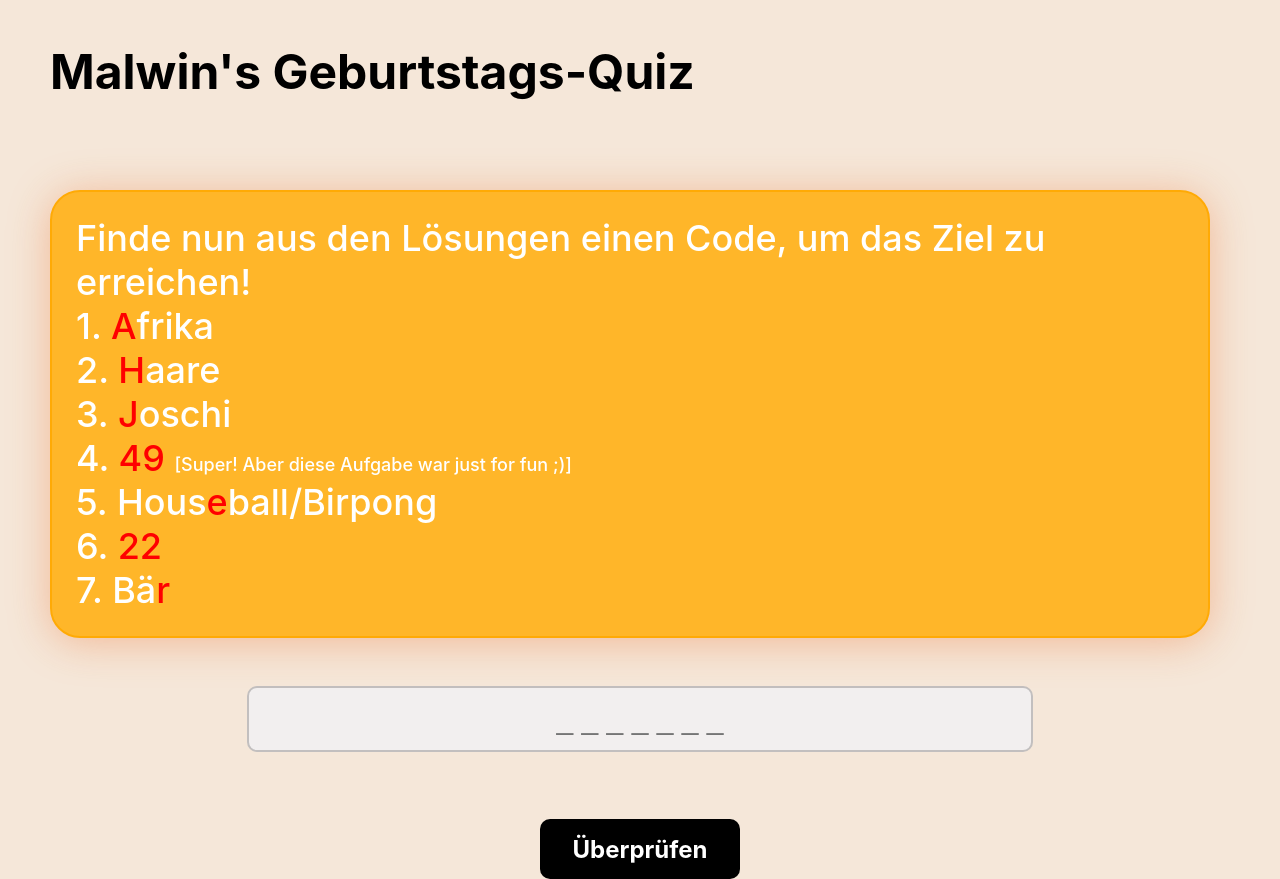
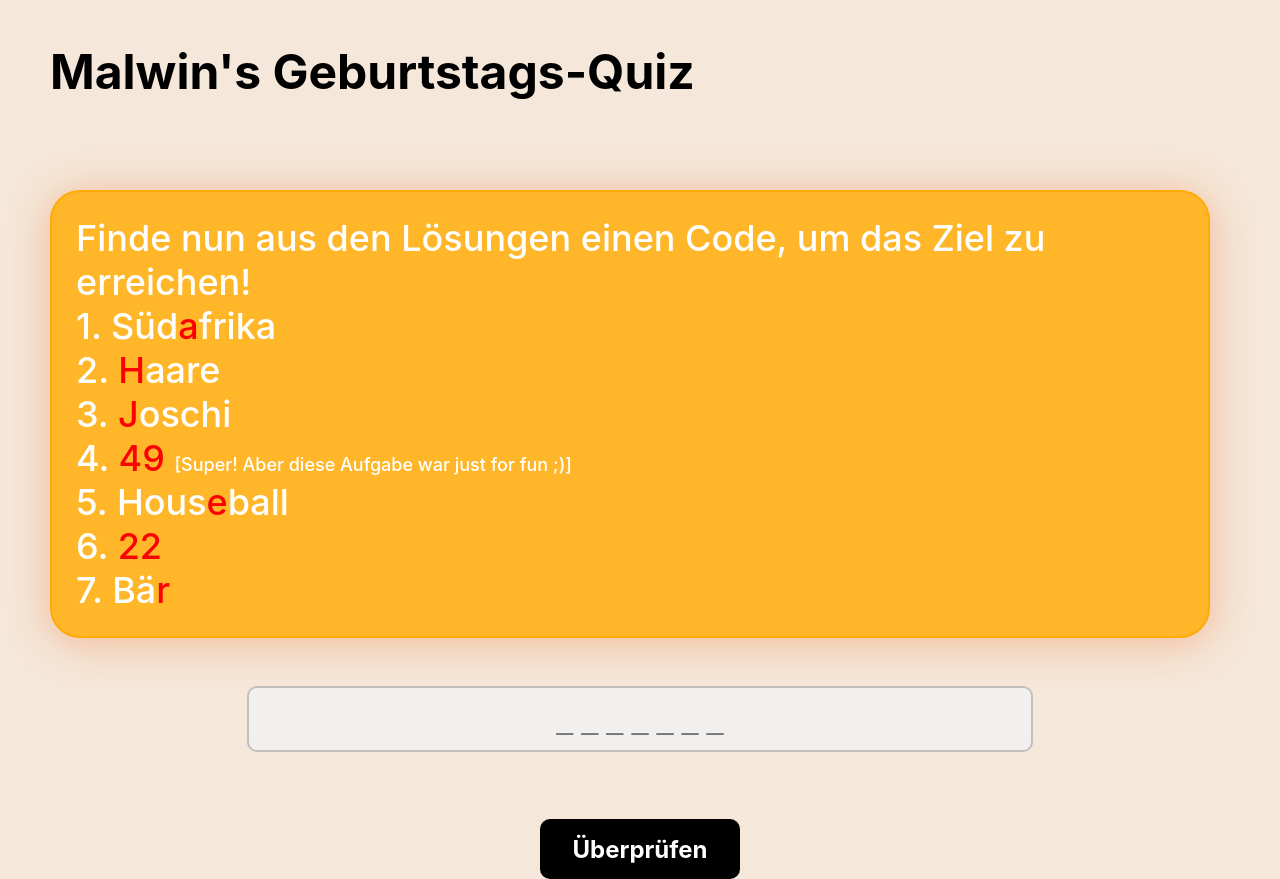
Before and after one commit to moritzguehring/quiz-malwin, a Vue app: page /8 in a window 1280 px wide. Built offline with nearby package versions, Linux system fonts and the light colour scheme.

Commit message:
changed descriptions

```diff
--- a/src/views/Task_5.vue
+++ b/src/views/Task_5.vue
@@ -27,7 +27,7 @@ export default {
   },
   methods: {
     checkAwnser() {
-      if (this.awnser.toLowerCase().includes("houseball") || this.awnser.toLowerCase().includes("bierpong") ) {
+      if (this.awnser.toLowerCase().includes("houseball")) {
         this.response = true;
         setTimeout(() => {
             this.$router.push({ name: 'task_6' });
--- a/src/views/Task_7.vue
+++ b/src/views/Task_7.vue
@@ -19,7 +19,9 @@ import card from "@/components/Card.vue";
 export default {
   data() {
     return {
-      desc: 'Wer bin ich? ...' ,
+      desc: 'Wer bin ich?<br>\
+      Man könnte meinen, ich wäre so ein Öko-Typ: alles selbst getrickt und das ganze Jahr über in Shorts - dafür nen coolen Hoodie!<br>\
+      Aber eigentlich bin ich ein sehr ruhiger Kerl. Am liebsten höre ich zu, chill mein Leben und bin auch echt treu!' ,
       awnser: "",
       response: undefined,
 
--- a/src/views/Task_8.vue
+++ b/src/views/Task_8.vue
@@ -23,12 +23,12 @@ export default {
     return {
       desc: '\
         Finde nun aus den Lösungen einen Code, um das Ziel zu erreichen! <br> \
-        1. <span style="color: red">A</span>frika<br>\
+        1. Süd<span style="color: red">a</span>frika<br>\
         2. <span style="color: red">H</span>aare<br>\
         3. <span style="color: red">J</span>oschi<br>\
         4. <span style="color: red">49</span> \
         <span style="font-size: 18px">[Super! Aber diese Aufgabe war just for fun ;)]</span><br>\
-        5. Hous<span style="color: red">e</span>ball/Birpong<br>\
+        5. Hous<span style="color: red">e</span>ball<br>\
         6. <span style="color: red">22</span><br>\
         7. Bä<span style="color: red">r</span><br>\
       ' ,
```
